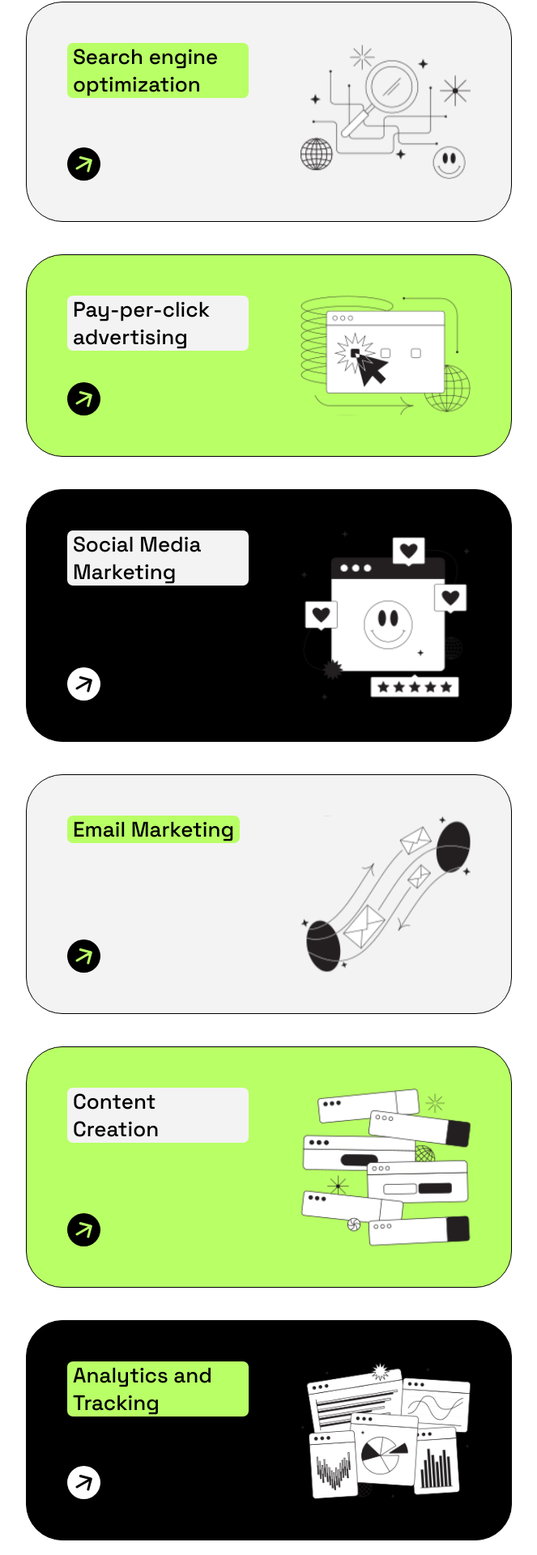
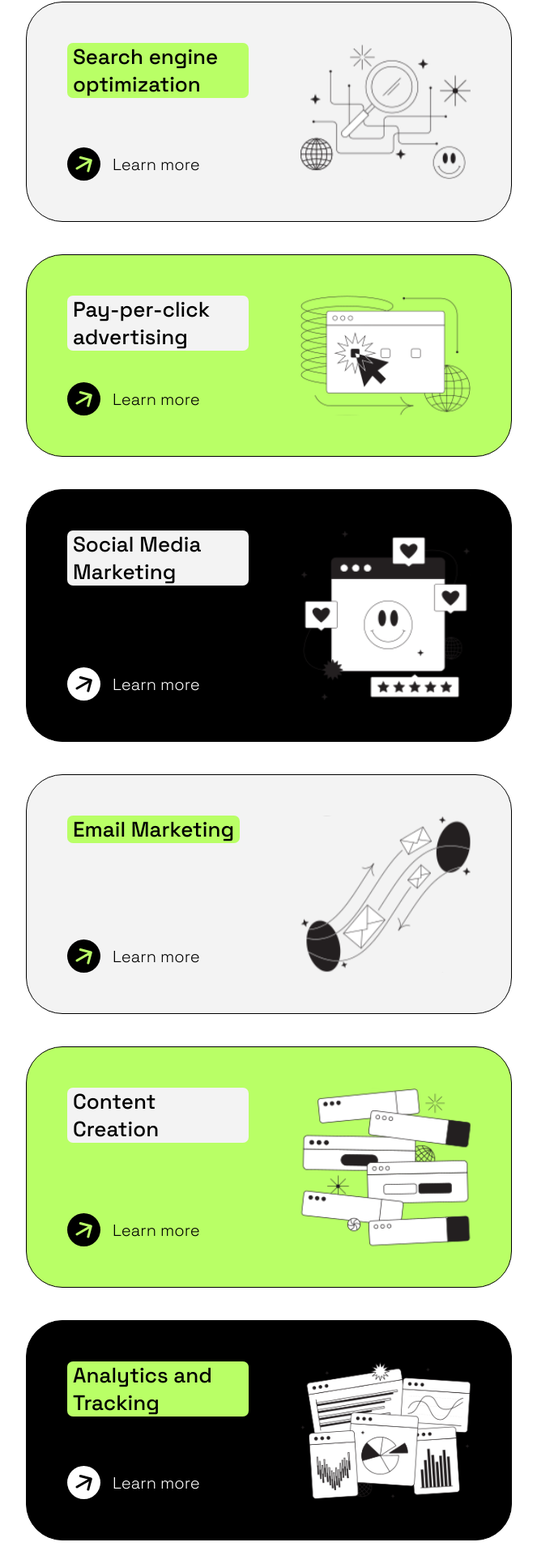
Before and after one commit to AmletixQ/positivus-langing-page, a React (Vite) app: page / in a window 1280 px wide. Shown: the part 1109-3029 px from the top of the page at 81% size, without its empty margins (68-731 px from the left). Built offline with nearby package versions, Linux system fonts and the light colour scheme.

Commit message:
Some fixes

```diff
--- a/src/App.tsx
+++ b/src/App.tsx
@@ -1,7 +1,7 @@
-import "./App.scss";
 import CaseStudies from "./components/sections/CaseStudies/CaseStudies";
 import Heading from "./components/sections/Heading/Heading";
 import Services from "./components/sections/Services/Services";
+import "./App.scss";
 
 const App = () => {
   return (
--- a/src/components/Cards/Cards.tsx
+++ b/src/components/Cards/Cards.tsx
@@ -18,6 +18,7 @@ const Cards = () => {
           </Card.Title>
           <Link>
             <Link.Arrow circled={"black"} simple={"green"} />
+            <Link.P />
           </Link>
         </Card.Content>
         <Card.Illustration src={il1} alt="Il1" />
@@ -29,6 +30,7 @@ const Cards = () => {
           </Card.Title>
           <Link>
             <Link.Arrow circled={"black"} simple={"green"} />
+            <Link.P />
           </Link>
         </Card.Content>
         <Card.Illustration src={il2} alt="Il2" />
@@ -40,6 +42,7 @@ const Cards = () => {
           </Card.Title>
           <Link color={"white"}>
             <Link.Arrow circled={"white"} simple={"black"} />
+            <Link.P />
           </Link>
         </Card.Content>
         <Card.Illustration src={il3} alt="Il3" />
@@ -51,6 +54,7 @@ const Cards = () => {
           </Card.Title>
           <Link>
             <Link.Arrow circled={"black"} simple={"green"} />
+            <Link.P />
           </Link>
         </Card.Content>
         <Card.Illustration src={il6} alt="Il6" />
@@ -62,6 +66,7 @@ const Cards = () => {
           </Card.Title>
           <Link>
             <Link.Arrow circled={"black"} simple={"green"} />
+            <Link.P />
           </Link>
         </Card.Content>
         <Card.Illustration src={il4} alt="Il4" />
@@ -73,6 +78,7 @@ const Cards = () => {
           </Card.Title>
           <Link color={"white"}>
             <Link.Arrow circled={"white"} simple={"black"} />
+            <Link.P />
           </Link>
         </Card.Content>
         <Card.Illustration src={il5} alt="Il5" />
```
